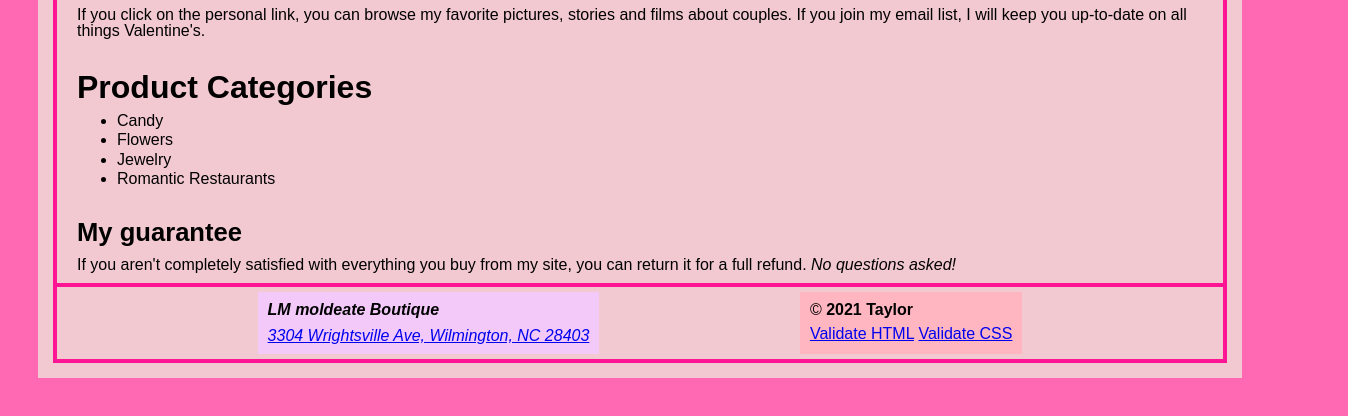
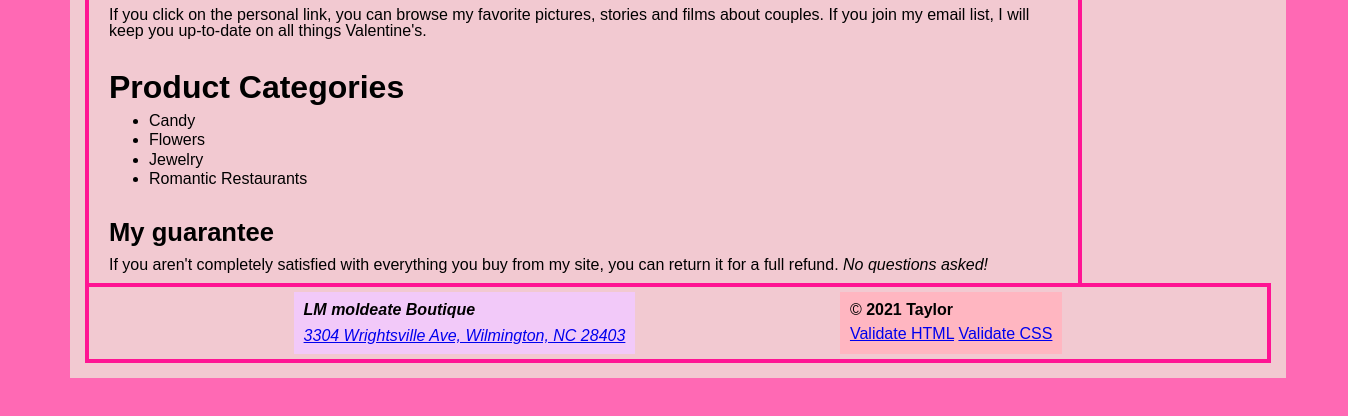
Before and after one commit to JayTaylor-code/itis3135, a plain HTML site: page activity-4/Taylor-Activity4.html in a window 1280 px wide. Shown: the part 739-1155 px from the top of the page, 1348 px wide, since content can reach past the window. Before the commit the page ends 1117 px from the top, so only its background shows below. Drawn offline with Linux system fonts and the light colour scheme.

Commit message:
Update Taylor-Activity4.css

```diff
--- a/activity-4/Taylor-Activity4.css
+++ b/activity-4/Taylor-Activity4.css
@@ -1,4 +1,8 @@
 .container {
+    width: 95%;
+    height: 95%;
+    max-width: 3840px;
+    max-height: 2160px;
     margin: 0 auto;
     position: static;
     transform: none;
@@ -11,7 +15,10 @@ img {
     padding-bottom: 20px;
 }
 body {
-    max-height: 91svh;
+    width: 100%;
+    height: 100%;
+    max-width: 3840px;
+    max-height: 2160px;
     font-family: 'Arial', 'Helvetica Neue', sans-serif;
     font-size: 1rem;
     background-color: hotpink;
@@ -37,8 +44,10 @@ body {
     padding-right: 20px;
 }
 .main-content {
-    width: 100%;
+    width: 80%;
+    height: 80%;
     max-width: 3840px;
+    max-height: 2160px;
     padding-left: 20px;
     padding-right: 20px;
     border: 4px solid deeppink;
```
